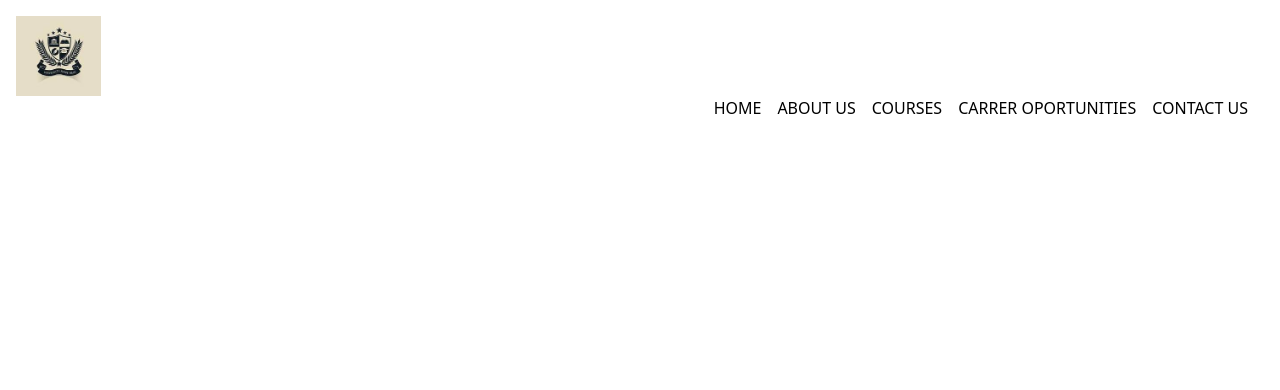
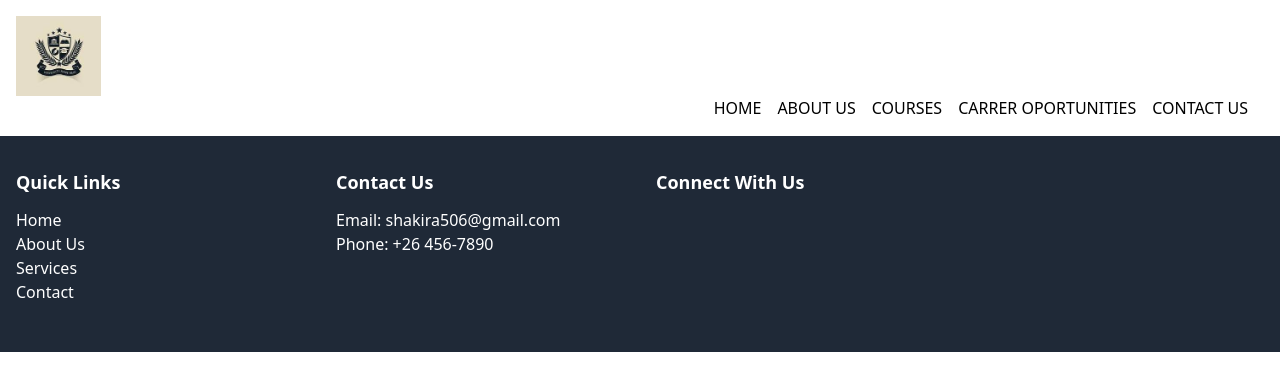
Before and after one commit to azura651/ist, a plain HTML site: page index.html in a window 1280 px wide. Drawn offline with nearby package versions, Linux system fonts and the light colour scheme.

Commit message:
added a footer

```diff
--- a/index.html
+++ b/index.html
@@ -19,5 +19,39 @@
             <lI class="mr-4"><a href="#">CONTACT US</a></lI>
         </ul>
     </nav>
+    <footer class="bg-gray-800 text-white py-8">
+        <div class="container mx-auto flex flex-wrap">
+            <!-- Navigation Links -->
+            <div class="w-full md:w-1/2 lg:w-1/4 px-4 mb-4">
+                <h2 class="text-lg font-semibold mb-3">Quick Links</h2>
+                <ul class="list-none">
+                    <li><a href="#" class="hover:underline">Home</a></li>
+                    <li><a href="#" class="hover:underline">About Us</a></li>
+                    <li><a href="#" class="hover:underline">Services</a></li>
+                    <li><a href="#" class="hover:underline">Contact</a></li>
+                </ul>
+            </div>
+
+            <!-- Contact Information -->
+            <div class="w-full md:w-1/2 lg:w-1/4 px-4 mb-4">
+                <h2 class="text-lg font-semibold mb-3">Contact Us</h2>
+                <p>Email: shakira506@gmail.com</p>
+                <p>Phone: +26 456-7890</p>
+            </div>
+
+            <!-- Social Media Links -->
+            <div class="w-full md:w-1/2 lg:w-1/4 px-4 mb-4">
+                <h2 class="text-lg font-semibold mb-3">Connect With Us</h2>
+                <ul class="list-none flex space-x-4">
+                    <li><a href="#" class="text-white hover:text-gray-400"><i class="fab fa-facebook"></i></a></li>
+                    <li><a href="#" class="text-white hover:text-gray-400"><i class="fab fa-twitter"></i></a></li>
+                    <li><a href="#" class="text-white hover:text-gray-400"><i class="fab fa-linkedin"></i></a></li>
+                    <li><a href="#" class="text-white hover:text-gray-400"><i class="fab fa-instagram"></i></a></li>
+                </ul>
+            </div>
+        </div>
+    </footer>
+
+
 </body>
 </html>
```
